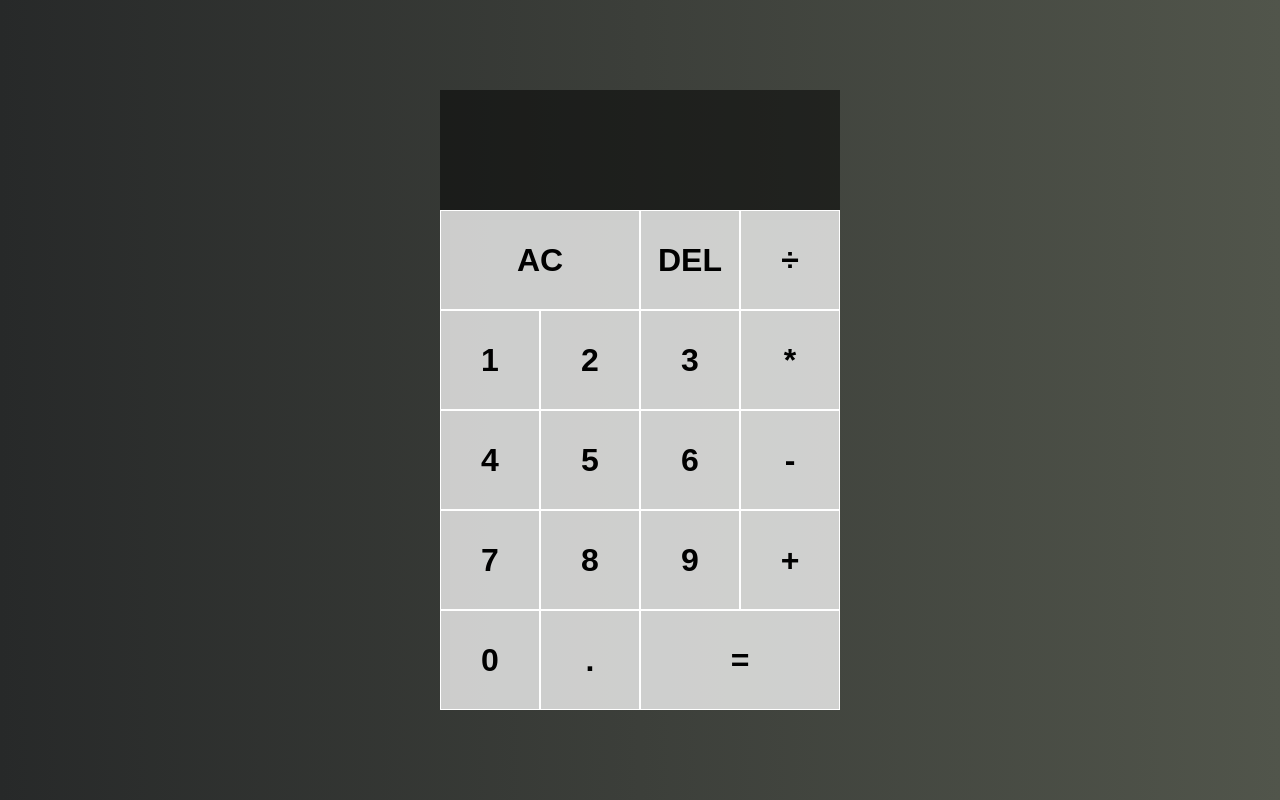
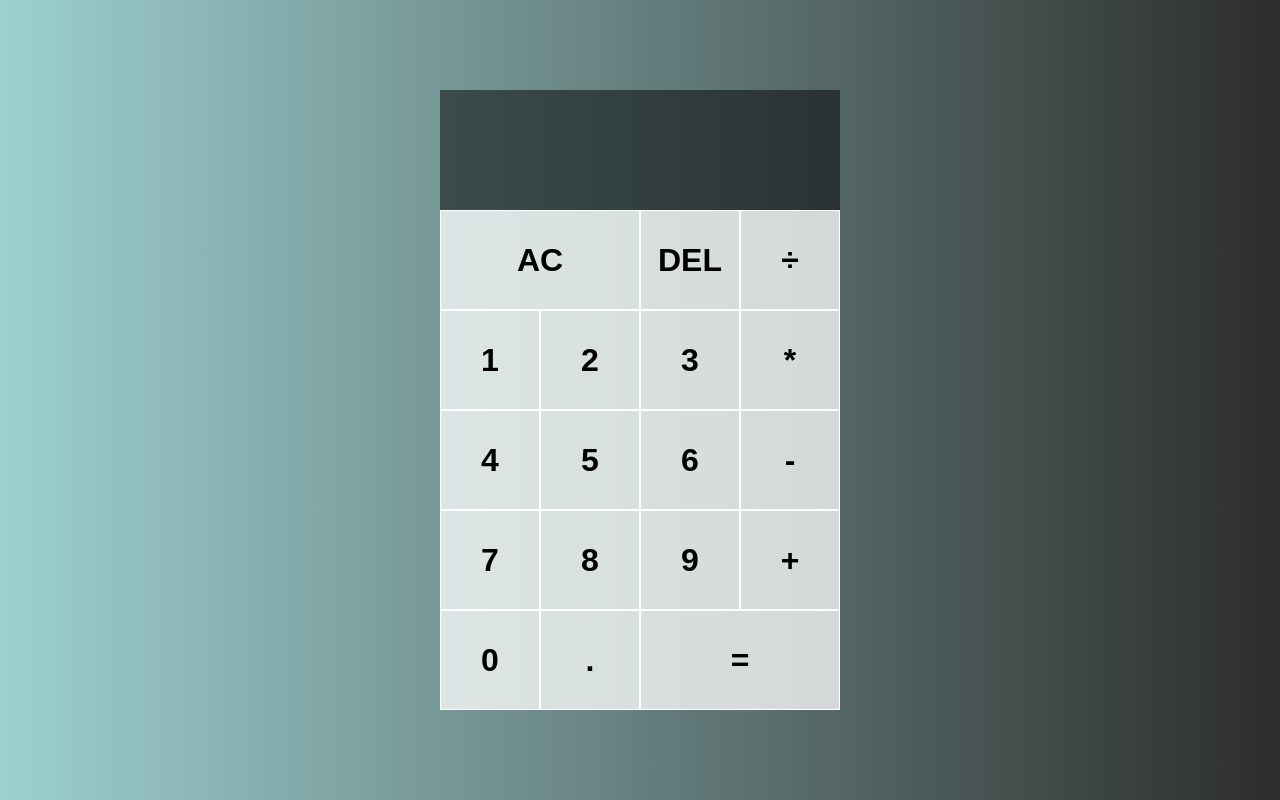
Before and after one commit to ClaudiaVielmetti/Calculator, a plain HTML site: page index.html in a window 1280 px wide. Drawn offline with Linux system fonts and the light colour scheme.

Commit message:
Update styles.css

```diff
--- a/styles.css
+++ b/styles.css
@@ -9,7 +9,7 @@
 body {
   margin: 0;
   padding: 0;
-  background: linear-gradient(to right, #272929, #51554b);
+  background: linear-gradient(to right, #9dd0d0, #2c2d2b);
 }
 
 .calculator-grid {
```
